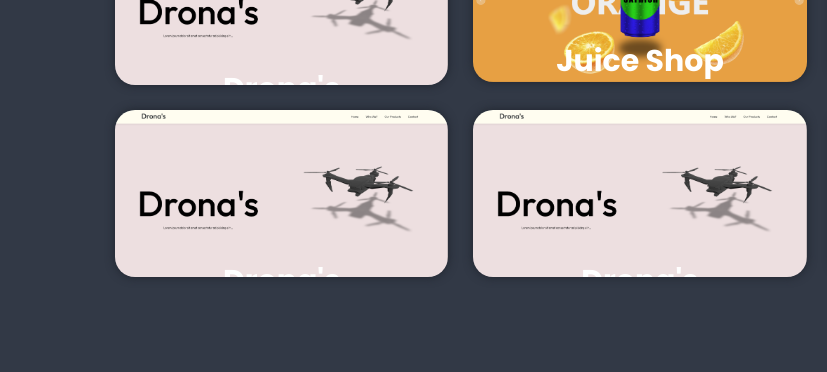
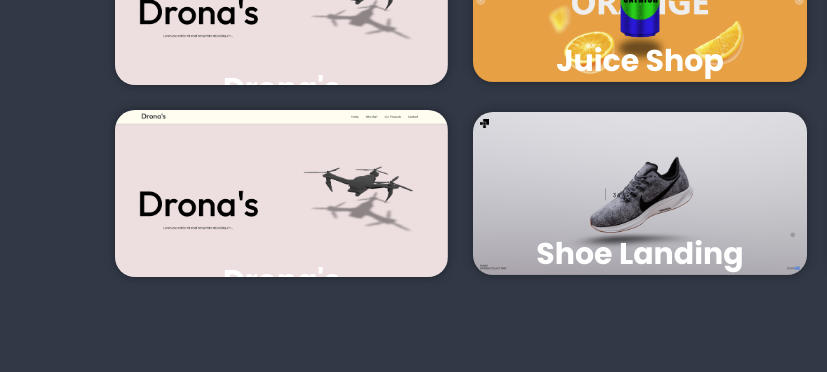
Before and after one commit to SathishDeveloperr/PortfolioUpdated, a plain HTML site: page index.html in a window 1280 px wide. Shown: the part 2836-3208 px from the top of the page, 0-827 px from the left. Drawn offline with nearby package versions, Linux system fonts and the light colour scheme.

Commit message:
Update index.html

```diff
--- a/index.html
+++ b/index.html
@@ -161,10 +161,10 @@ Let’s connect and build something amazing together!
             </div>
 
             <div class="portfolio-box">
-                <img src="/prgImages/Dronas.png"
+                <img src="/prgImages/Shoe Pager.png"
                     alt="">
                 <div class="portfolio-layer">
-                    <h4>Drona's</h4>
+                    <h4>Shoe Landing Page</h4>
                     <p>
                         Lorem ipsum dolor sit amet consectetur adipisicing elit. Minima accusantium minus nam velit cum
                         tempora a error nemo numquam dicta.
```
